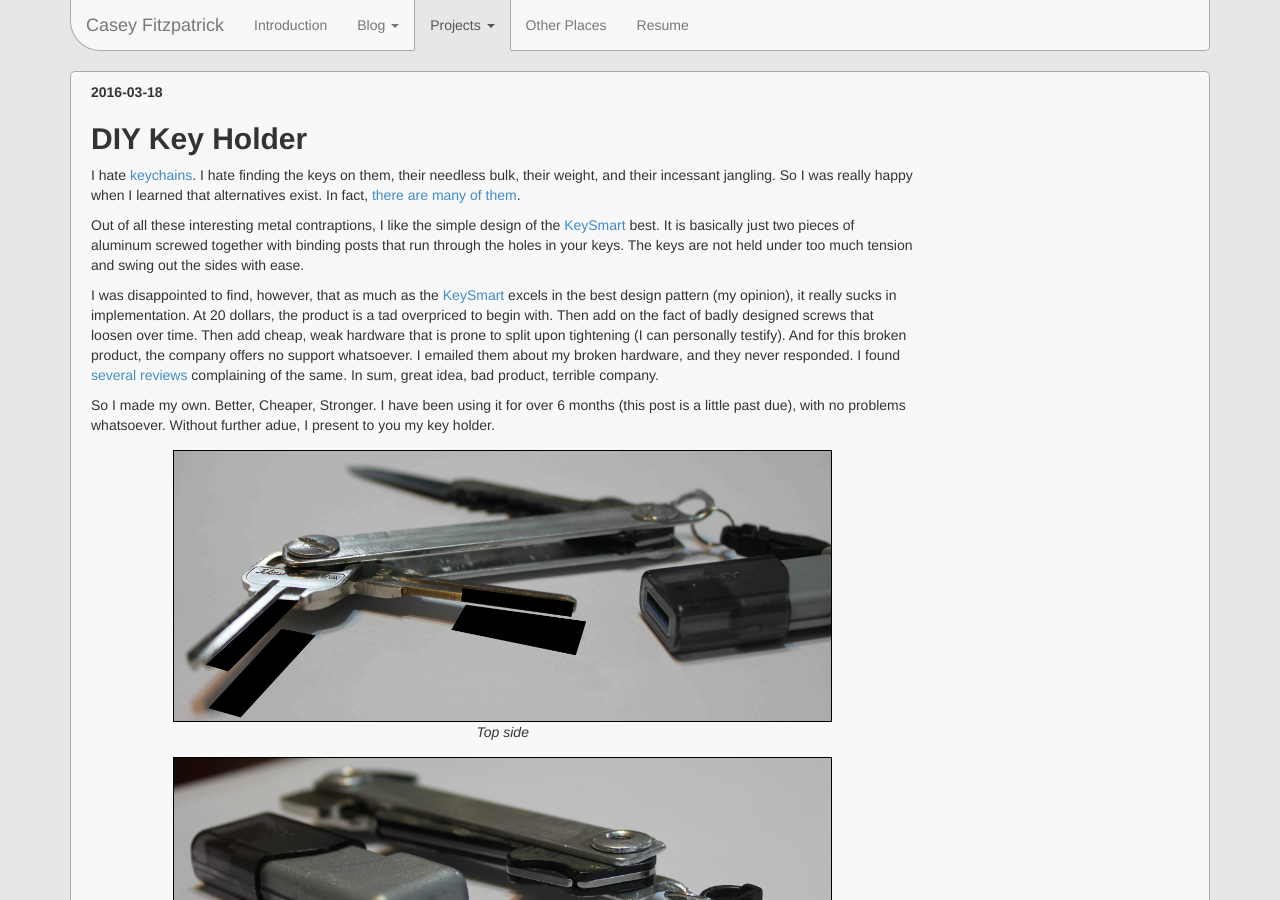
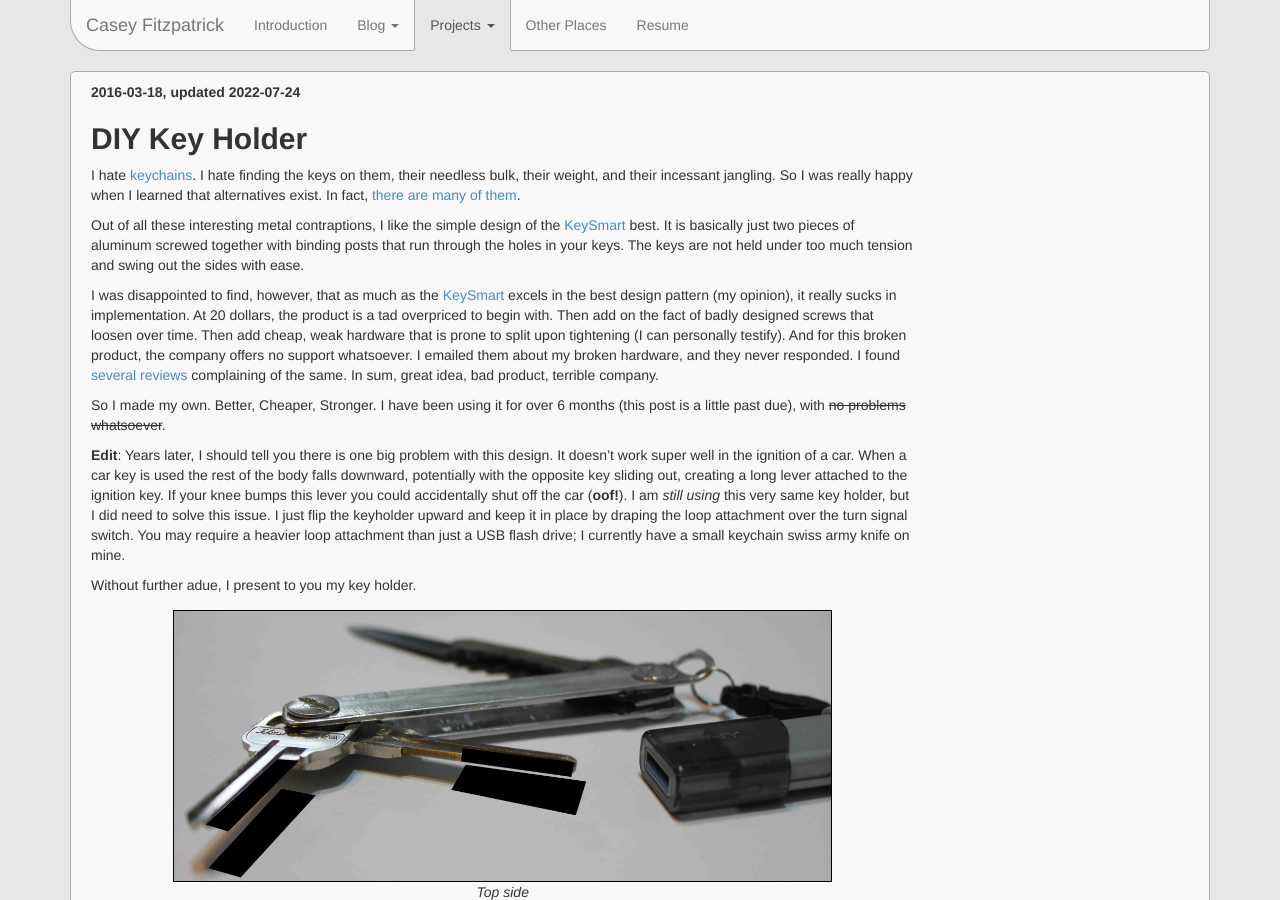
Before and after one commit to kcghost/kcghost.github.io, a Jekyll site: the page built from _posts/2016-03-18-key-holder.md, in a window 1280 px wide and 900 px high. Built offline with Jekyll 4.4.1, drawn with Linux system fonts in a browser that asks for light colours.

Commit message:
Add important note to key holder project

```diff
--- a/_posts/2016-03-18-key-holder.md
+++ b/_posts/2016-03-18-key-holder.md
@@ -3,6 +3,7 @@ title: DIY Key Holder
 layout: article
 category: projects
 description: Flat aluminum key holder meant to replace keychain
+updated: 2022-07-24
 ---
 ## DIY Key Holder ##
 I hate [keychains](https://www.google.com/search?tbm=isch&q=keychain). I hate finding the keys on them, their needless bulk, their weight, and their incessant jangling.
@@ -12,11 +13,23 @@ Out of all these interesting metal contraptions, I like the simple design of the
 
 I was disappointed to find, however, that as much as the [KeySmart](http://www.getkeysmart.com/) excels in the best design pattern (my opinion), it really sucks in implementation. At 20 dollars, the product is a tad overpriced to begin with. Then add on the fact of badly designed screws that loosen over time. Then add cheap, weak hardware that is prone to split upon tightening (I can personally testify). And for this broken product, the company offers no support whatsoever. I emailed them about my broken hardware, and they never responded. I found [several reviews](http://www.amazon.com/KeySmart-Compact-Key-Holder-Extended/dp/B010BMT0ES#customerReviews) complaining of the same. In sum, great idea, bad product, terrible company.
 
-So I made my own. Better, Cheaper, Stronger. I have been using it for over 6 months (this post is a little past due), with no problems whatsoever. Without further adue, I present to you my key holder.
+So I made my own. Better, Cheaper, Stronger. I have been using it for over 6 months (this post is a little past due), with ~~no problems whatsoever~~.
+
+**Edit**:
+Years later, I should tell you there is one big problem with this design.
+It doesn't work super well in the ignition of a car.
+When a car key is used the rest of the body falls downward, potentially with the opposite key sliding out, creating a long lever attached to the ignition key.
+If your knee bumps this lever you could accidentally shut off the car (**oof!**).
+I am *still using* this very same key holder, but I did need to solve this issue.
+I just flip the keyholder upward and keep it in place by draping the loop attachment over the turn signal switch.
+You may require a heavier loop attachment than just a USB flash drive; I currently have a small keychain swiss army knife on mine.
+
+Without further adue, I present to you my key holder.
 ![Key Holder Top](/assets/img/key_holder_top.jpg)
 [Top side](type=caption)
 ![Key Holder Bottom](/assets/img/key_holder_bottom.jpg)
 [Bottom side](type=caption)
+
 
 My build holds my house key, my car key, a knife, and a USB flash drive. It is about as light as it gets, the parts needed to hold these things together weigh less than a single one of the keys it holds. It fits in my pocket easily, makes no bloody noise, and is fun to play with (much to my wife's annoyance). The keys easily swing into operation; I can cut open packaging at any time; and I can quickly disconnect the USB drive and use it in any computer on the go.
 
```
